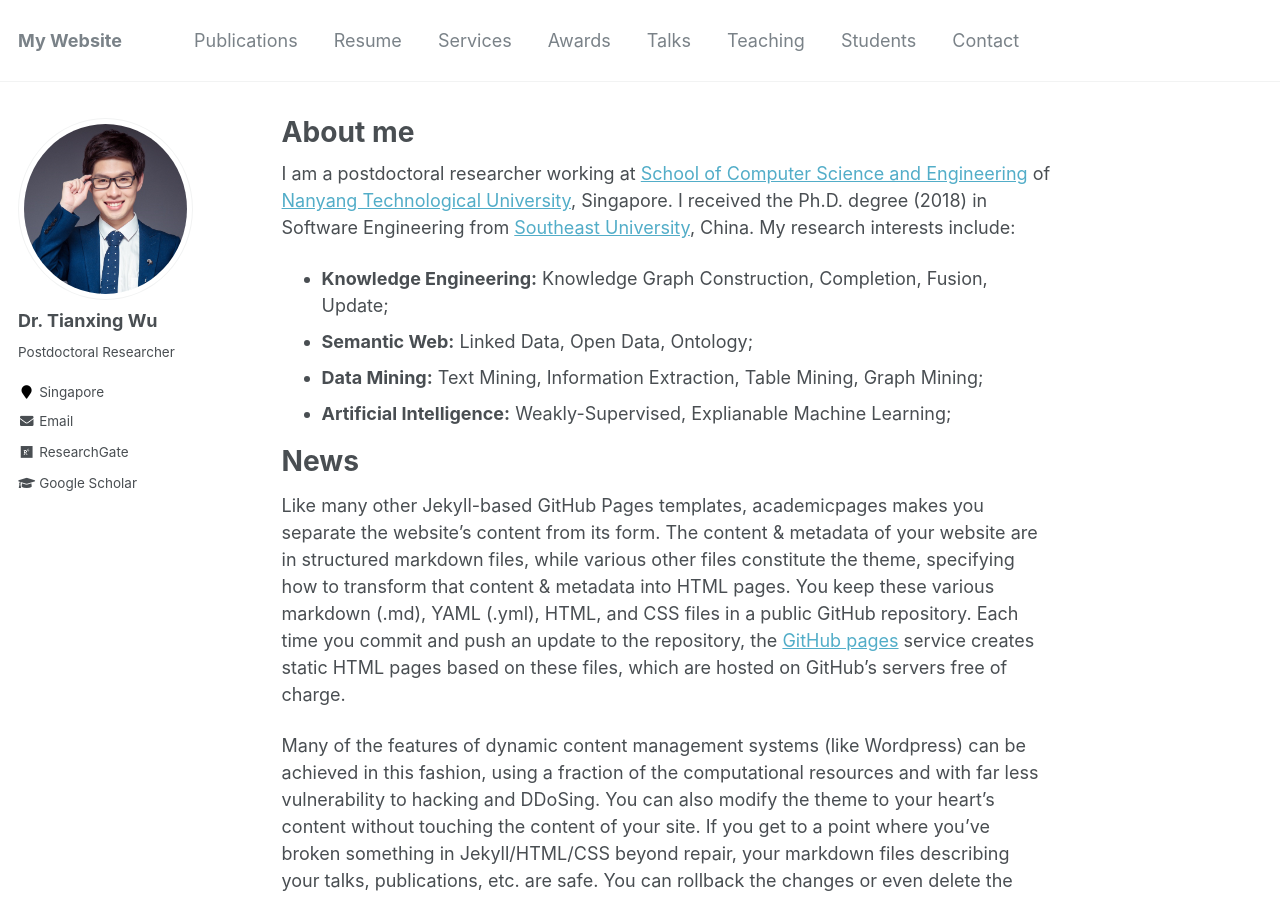
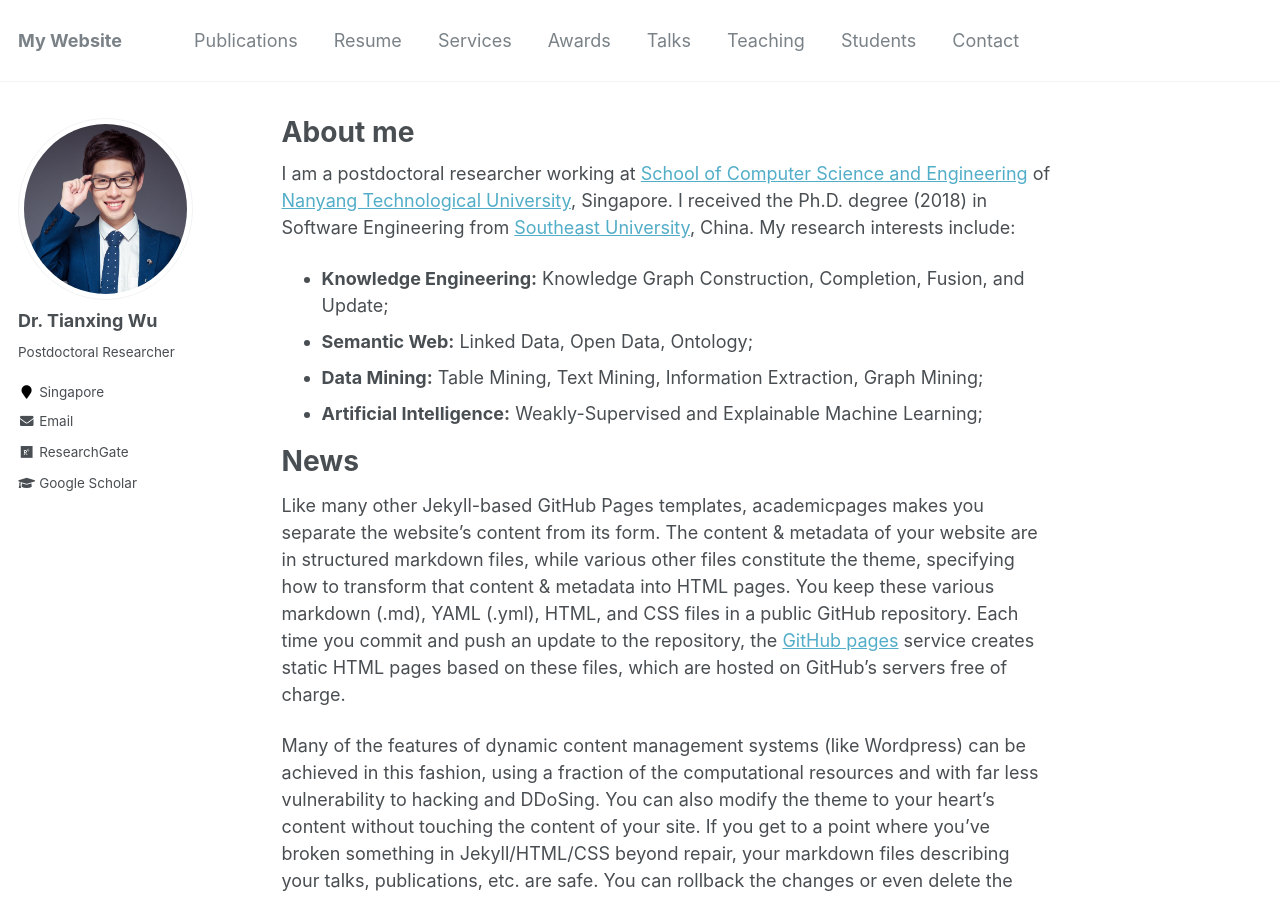
Before and after one commit to tianxing-wu/tianxing-wu.github.io, a Jekyll site: the page built from _pages/about.md, in a window 1280 px wide and 900 px high. Built offline with Jekyll 4.4.1, drawn with Linux system fonts in a browser that asks for light colours.

Commit message:
site update

```diff
--- a/_pages/about.md
+++ b/_pages/about.md
@@ -9,10 +9,10 @@ redirect_from:
 ---
 
 I am a postdoctoral researcher working at [School of Computer Science and Engineering](http://scse.ntu.edu.sg) of [Nanyang Technological University](https://www.ntu.edu.sg), Singapore. I received the Ph.D. degree (2018) in Software Engineering from [Southeast University](https://www.seu.edu.cn), China. My research interests include:
-* **Knowledge Engineering:** Knowledge Graph Construction, Completion, Fusion, Update;
+* **Knowledge Engineering:** Knowledge Graph Construction, Completion, Fusion, and Update;
 * **Semantic Web:** Linked Data, Open Data, Ontology;
-* **Data Mining:** Text Mining, Information Extraction, Table Mining, Graph Mining;
-* **Artificial Intelligence:** Weakly-Supervised, Explianable Machine Learning;
+* **Data Mining:** Table Mining, Text Mining, Information Extraction, Graph Mining;
+* **Artificial Intelligence:** Weakly-Supervised and Explainable Machine Learning;
 
 News
 ======
```
Also changed, not shown: 1 other file.
